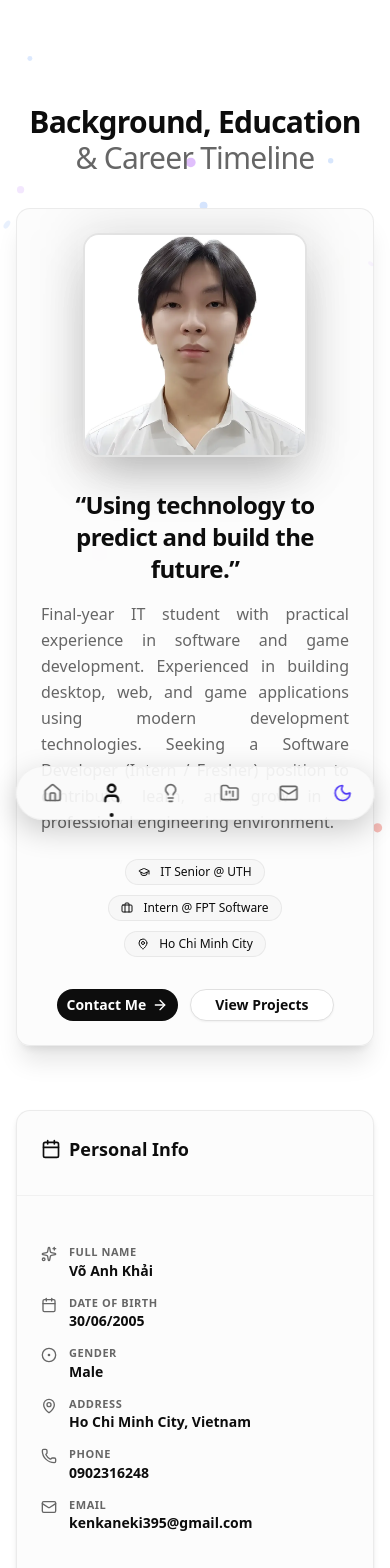
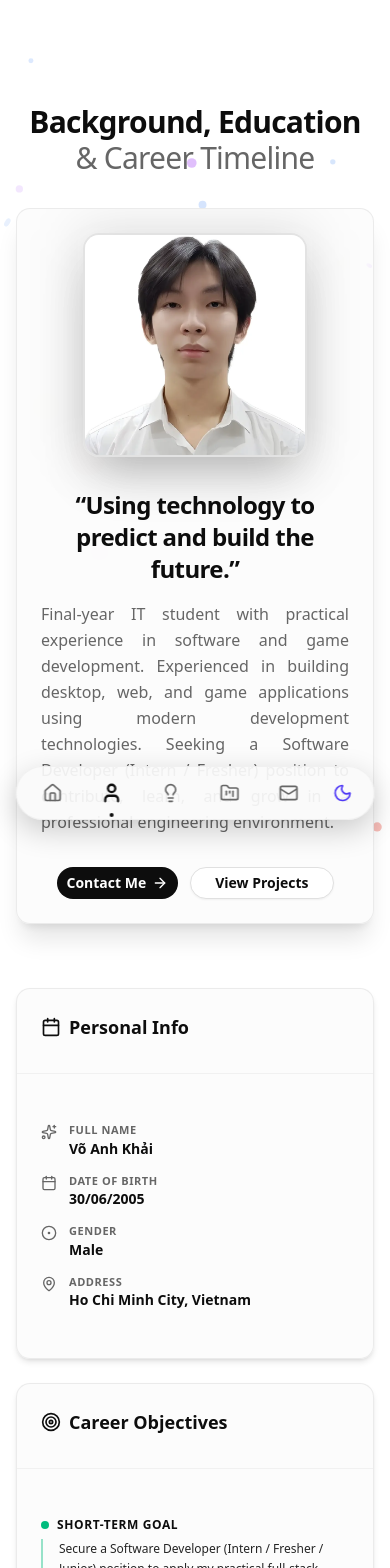
Before and after one commit to KaitoDeus/Portfolio, a Next.js app: page /about in a window 390 px wide. Shown: the top 1568 px of the page. Built offline with nearby package versions, Linux system fonts and the light colour scheme.

Commit message:
refactor: update contact email, remove phone/email from about card and remove bio badges

```diff
--- a/src/core/data/portfolioData.json
+++ b/src/core/data/portfolioData.json
@@ -24,7 +24,7 @@
     },
     {
       "platform": "mail",
-      "url": "mailto:kenkaneki395@gmail.com",
+      "url": "mailto:khaivo300605@gmail.com",
       "label": "Email Me"
     }
   ],
@@ -34,7 +34,7 @@
     "gender": "Male",
     "address": "Ho Chi Minh City, Vietnam",
     "phone": "0902316248",
-    "email": "kenkaneki395@gmail.com",
+    "email": "khaivo300605@gmail.com",
     "careerObjective": "Software Developer (Intern / Fresher)"
   },
   "careerGoals": {
--- a/src/sections/About/AboutPage.tsx
+++ b/src/sections/About/AboutPage.tsx
@@ -15,8 +15,6 @@ import {
   Music,
   BookOpen,
   CircleDot,
-  Mail,
-  Phone,
   ArrowRight,
   ExternalLink,
   Sparkles
@@ -89,18 +87,6 @@ export default function AboutPage() {
                 {bio}
               </p>
 
-              <div className="flex flex-wrap gap-2.5 justify-center lg:justify-start pt-2">
-                <Badge variant="outline" className="text-xs sm:text-sm py-1 px-3 border-border/60 bg-secondary/40">
-                  <GraduationCap className="w-4 h-4 mr-1.5 text-foreground" /> IT Senior @ UTH
-                </Badge>
-                <Badge variant="outline" className="text-xs sm:text-sm py-1 px-3 border-border/60 bg-secondary/40">
-                  <Briefcase className="w-4 h-4 mr-1.5 text-foreground" /> Intern @ FPT Software
-                </Badge>
-                <Badge variant="outline" className="text-xs sm:text-sm py-1 px-3 border-border/60 bg-secondary/40">
-                  <MapPin className="w-4 h-4 mr-1.5 text-foreground" /> Ho Chi Minh City
-                </Badge>
-              </div>
-
               <div className="pt-4 flex flex-wrap gap-3 justify-center lg:justify-start">
                 <Button asChild size="sm" className="rounded-full bg-foreground text-background font-semibold px-6">
                   <Link href="/contact" className="flex items-center gap-1.5">
@@ -133,8 +119,6 @@ export default function AboutPage() {
               <InfoRow label="Date of Birth" value={personalInfo.dateOfBirth} icon={Calendar} />
               <InfoRow label="Gender" value={personalInfo.gender} icon={CircleDot} />
               <InfoRow label="Address" value={personalInfo.address} icon={MapPin} />
-              {personalInfo.phone && <InfoRow label="Phone" value={personalInfo.phone} icon={Phone} />}
-              {personalInfo.email && <InfoRow label="Email" value={personalInfo.email} icon={Mail} />}
             </CardContent>
           </Card>
 
--- a/src/sections/Contact/ContactPage.tsx
+++ b/src/sections/Contact/ContactPage.tsx
@@ -105,7 +105,7 @@ export default function ContactPage() {
       Contact & Links:
       - LinkedIn: ${socialLinks.find((l) => l.platform === 'linkedin')?.url || 'https://www.linkedin.com/in/kaitodeus'}
       - GitHub: ${socialLinks.find((l) => l.platform === 'github')?.url || 'https://github.com/KaitoDeus'}
-      - Email: ${personalInfo.email || 'kenkaneki395@gmail.com'}
+      - Email: ${personalInfo.email || 'khaivo300605@gmail.com'}
       - Phone: ${personalInfo.phone || '0902316248'}
 
       Guidelines:
@@ -137,7 +137,7 @@ export default function ContactPage() {
     sendMessage(inputValue);
   };
 
-  const email = personalInfo.email || 'kenkaneki395@gmail.com';
+  const email = personalInfo.email || 'khaivo300605@gmail.com';
   const phone = personalInfo.phone || '0902316248';
 
   return (
```
